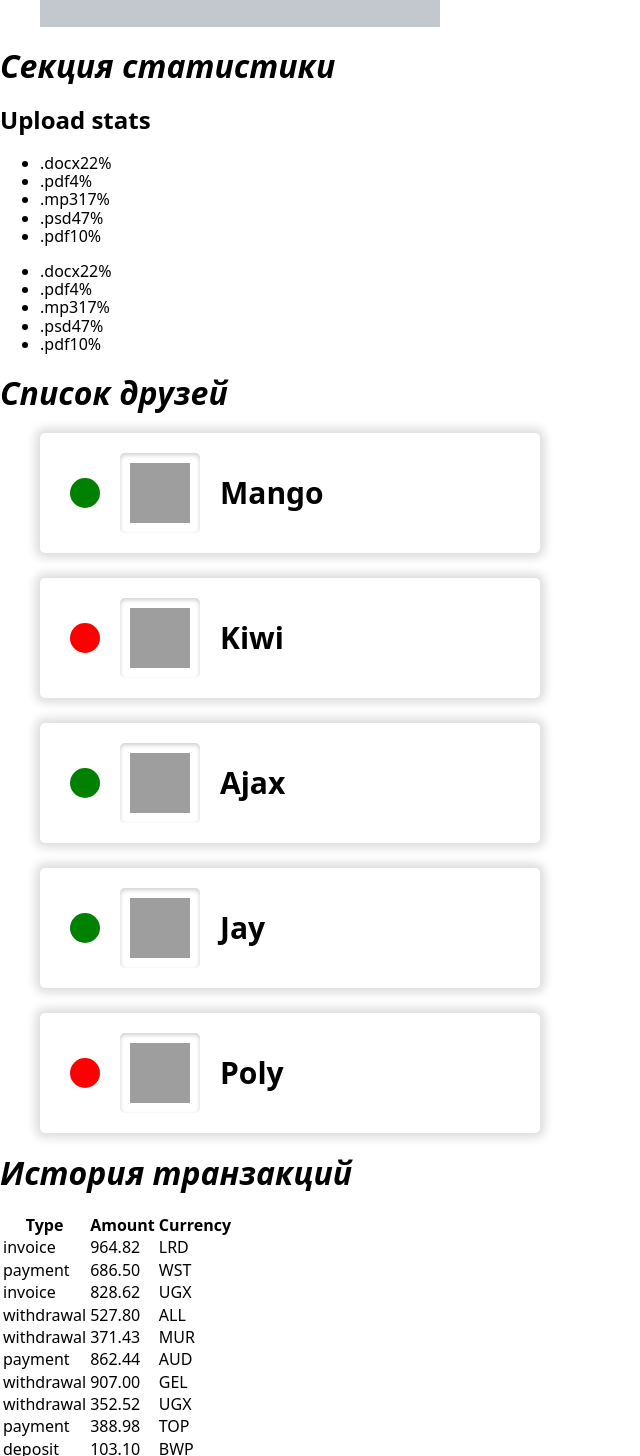
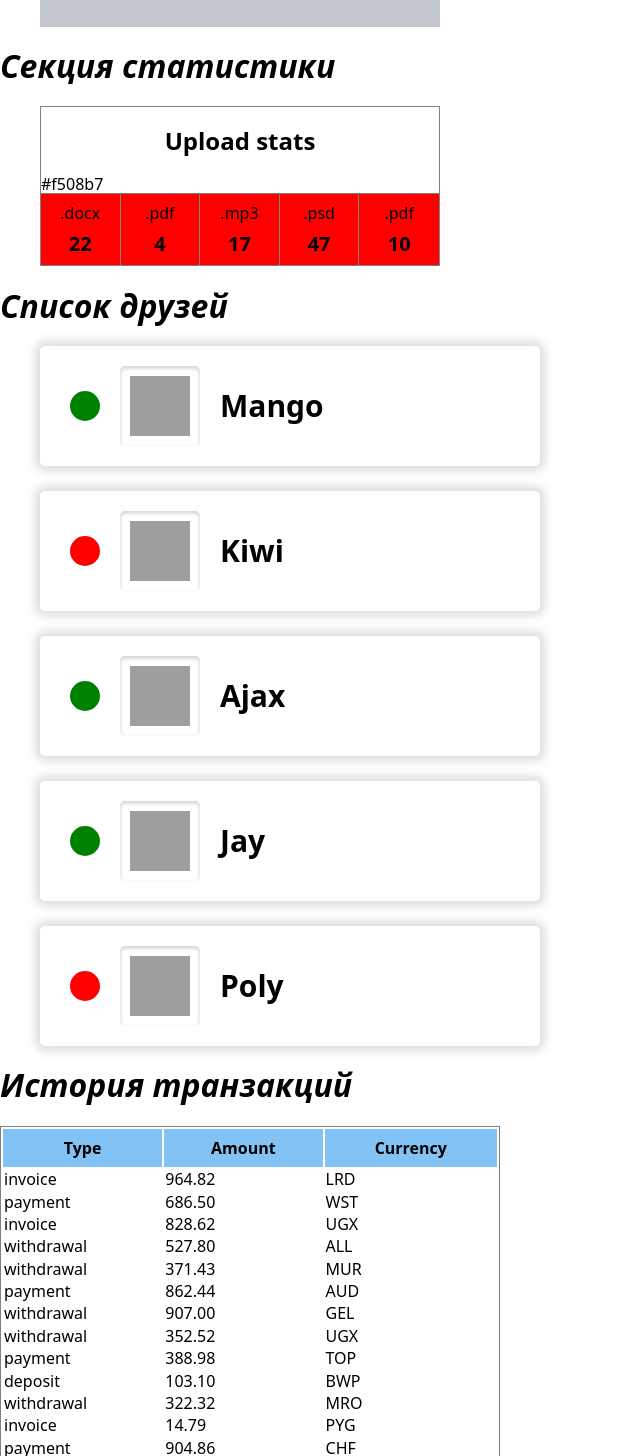
Before and after one commit to OlyaVerbetska/goit-react-hw-01-components, a React (Create React App) app: page / in a window 1280 px wide. Shown: the part 514-1970 px from the top of the page, without its empty margins (0-640 px from the left). Built offline with nearby package versions, Linux system fonts and the light colour scheme; grey boxes are pictures that could not be loaded.

Commit message:
fix statistic

```diff
--- a/src/App.js
+++ b/src/App.js
@@ -6,7 +6,7 @@ import transactions from './transactions.json';
 
 // Components
 import Profile from './components/Profile/Profile';
-import StatisticsList from './components/StatisticsList/StatisticsList';
+import Statistics from './components/Statistics/Statistics';
 import FriendList from './components/FriendList/FriendList';
 import TransactionHistory from './components/TransactionHistory/TransactionHistory';
 
@@ -26,8 +26,8 @@ const App = () => {
       <h1>
         <em>Секция статистики</em>
       </h1>
-      <StatisticsList statsData={statsData} title="Upload stats" />
-      <StatisticsList statsData={statsData} />
+      <Statistics statsData={statsData} title="Upload stats" />
+      {/* <Statistics statsData={statsData} /> */}
 
       <h1>
         <em>Список друзей</em>
--- a/src/components/StatisticsList/StatisticsList.js
+++ /dev/null
@@ -1,32 +0,0 @@
-import Statistics from '../Statistics/Statistics';
-import PropTypes from 'prop-types';
-
-const StatisticsList = ({ statsData, title }) => {
-  return (
-    <section className="statistics">
-      {title && <h2 className="title">{title}</h2>}
-      <ul className="stat-list">
-        {statsData.map(({ id, label, percentage }) => (
-          <li>
-            <Statistics label={label} percentage={percentage} key={id} />
-          </li>
-        ))}
-      </ul>
-    </section>
-  );
-};
-
-StatisticsList.defaultProps = {
-  title: '',
-};
-
-StatisticsList.propTypes = {
-  title: PropTypes.string,
-  statsData: PropTypes.arrayOf(
-    PropTypes.shape({
-      id: PropTypes.string.isRequired,
-    }),
-  ).isRequired,
-};
-
-export default StatisticsList;
--- a/src/components/TransactionHistory/TransactionHistory.js
+++ b/src/components/TransactionHistory/TransactionHistory.js
@@ -1,13 +1,14 @@
 import Transaction from '../Transaction/Transaction';
+import styles from '../TransactionHistory/TransactionHistory.module.css';
 
 const TransactionHistory = ({ items }) => {
   return (
-    <table className="transaction-history">
+    <table className={styles.transactionHistory}>
       <thead>
         <tr>
-          <th>Type</th>
-          <th>Amount</th>
-          <th>Currency</th>
+          <th className={styles.transactionType}>Type</th>
+          <th className={styles.transactionType}>Amount</th>
+          <th className={styles.transactionType}>Currency</th>
         </tr>
       </thead>
 
--- /dev/null
+++ b/src/components/TransactionHistory/TransactionHistory.module.css
@@ -0,0 +1,12 @@
+.transactionHistory {
+  width: 500px;
+  border: 1px solid grey;
+}
+.transactionTitle {
+  background-color: rgb(131, 194, 245);
+  padding: 10px;
+}
+.transactionType {
+  background-color: rgb(131, 194, 245);
+  padding: 10px;
+}
--- a/src/components/statistics/Statistics.js
+++ b/src/components/statistics/Statistics.js
@@ -1,17 +1,43 @@
-import { Fragment } from 'react';
 import PropTypes from 'prop-types';
+import styles from '../Statistics/Statistics.module.css';
 
-const Statistics = ({label, percentage }) => {
-    return (
-        <Fragment>
-        <span className="label">{label}</span>
-        <span className="percentage">{percentage}%</span>
-        </Fragment>
-    )
-}
+// const color = "#" + Math.floor(Math.random() * 16777216).toString(16);
+// console.log (color);
+
+const Statistics = ({ statsData, title }, color) => {
+  return (
+    <section className={styles.statistics}>
+      {title && <h2 className={styles.title}>{title}</h2>}
+      <span>#{Math.floor(Math.random() * 16777216).toString(16)}</span>
+      <ul className={styles.statList}>
+        {statsData.map(({ id, label, percentage }) => (
+          <li
+            key={id}
+            className={styles.listItem}
+            style={{ backgroundColor: 'red' }}
+          >
+            <span className={styles.label}>{label}</span>
+            <span className={styles.percentage}>{percentage}</span>
+          </li>
+        ))}
+      </ul>
+    </section>
+  );
+};
+
+Statistics.defaultProps = {
+  title: '',
+};
+
 Statistics.propTypes = {
-    label: PropTypes.string.isRequired,
-    percentage: PropTypes.number.isRequired,
-}
+  title: PropTypes.string,
+
+  statsData: PropTypes.arrayOf(
+    PropTypes.shape({
+      label: PropTypes.string.isRequired,
+      percentage: PropTypes.number.isRequired,
+    }),
+  ).isRequired,
+};
 
 export default Statistics;
--- /dev/null
+++ b/src/components/statistics/Statistics.module.css
@@ -0,0 +1,32 @@
+.title {
+  text-align: center;
+}
+.statistics {
+  border: 1px solid grey;
+  width: 400px;
+  margin-left: 40px;
+}
+.statList {
+  display: flex;
+  list-style-type: none;
+  padding: 0;
+  margin: 0;
+  border-top: 1px solid grey;
+}
+.listItem {
+  flex-basis: calc(100% / 5);
+  padding: 5px;
+}
+.listItem:not(:last-child) {
+  border-right: 1px solid grey;
+}
+.label {
+  display: block;
+  text-align: center;
+  padding: 5px;
+}
+.percentage {
+  composes: label;
+  font-size: 20px;
+  font-weight: 600;
+}
```
